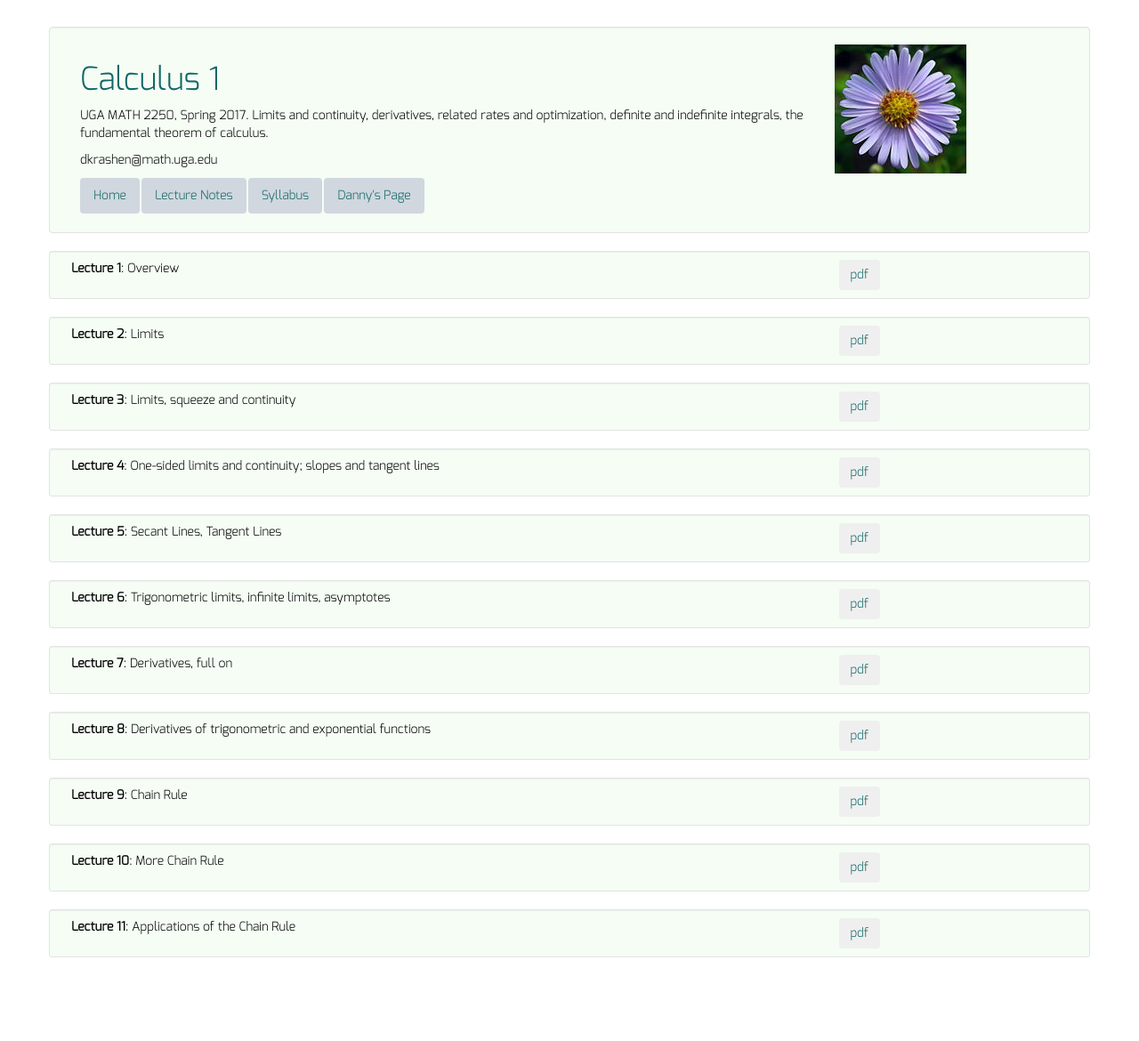
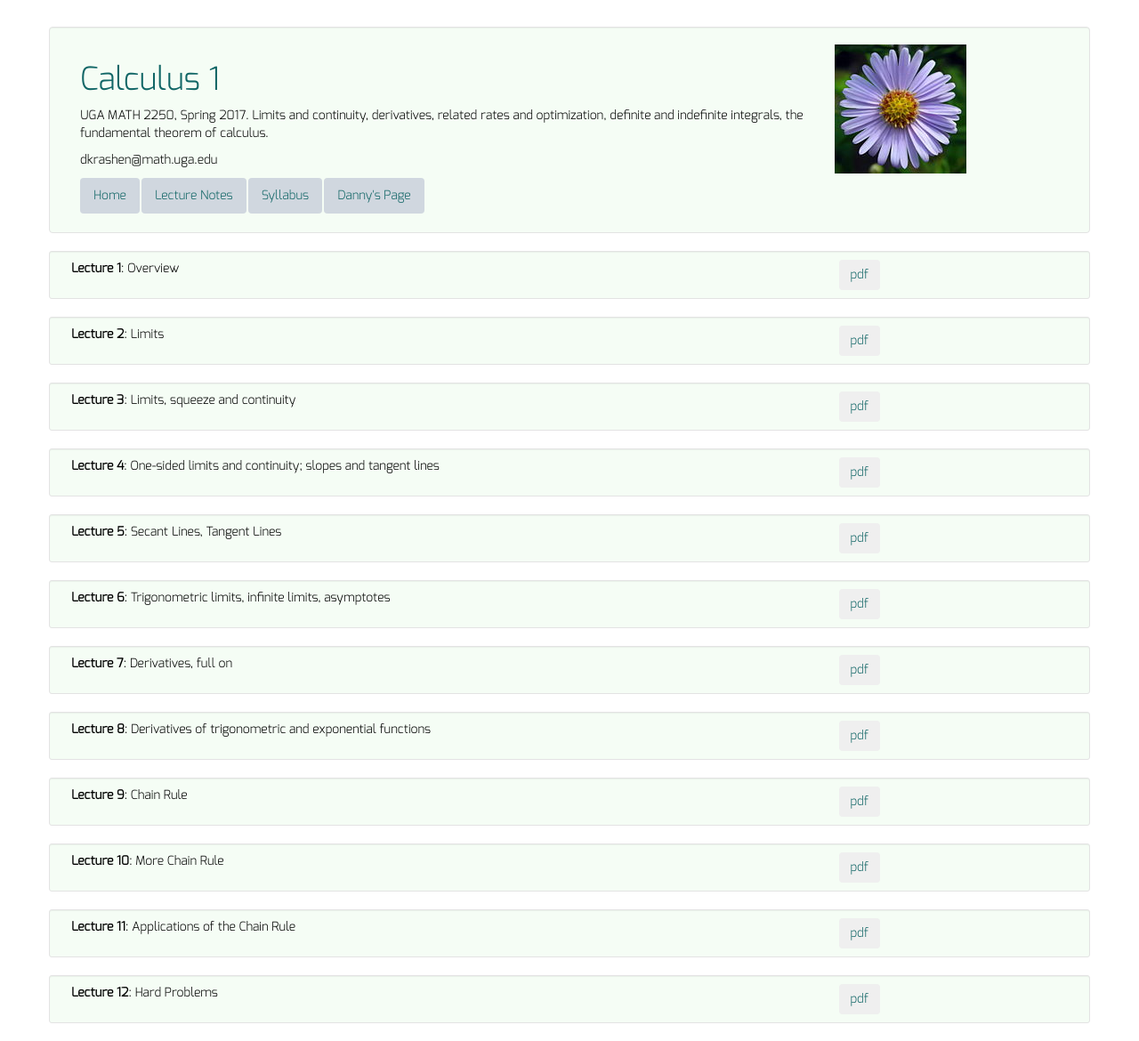
Before and after one commit to dkrashen/calc1, a Jekyll site: the page built from lectures/index.html, in a window 1280 px wide. Shown: the whole page at 89% size. Built offline with Jekyll 4.4.1, drawn with Linux system fonts in a browser that asks for light colours; before the commit the page ends 1096 px from its top, so only the background shows below that.

Commit message:
add lecture 12

```diff
--- a/_data/lectures.yml
+++ b/_data/lectures.yml
@@ -31,3 +31,6 @@
 - title: "Lecture 11"
   filename: "lecture11.pdf"
   description: "Applications of the Chain Rule"
+- title: "Lecture 12"
+  filename: "lecture12.pdf"
+  description: "Hard Problems"
```
Also changed, not shown: 1 other file.
